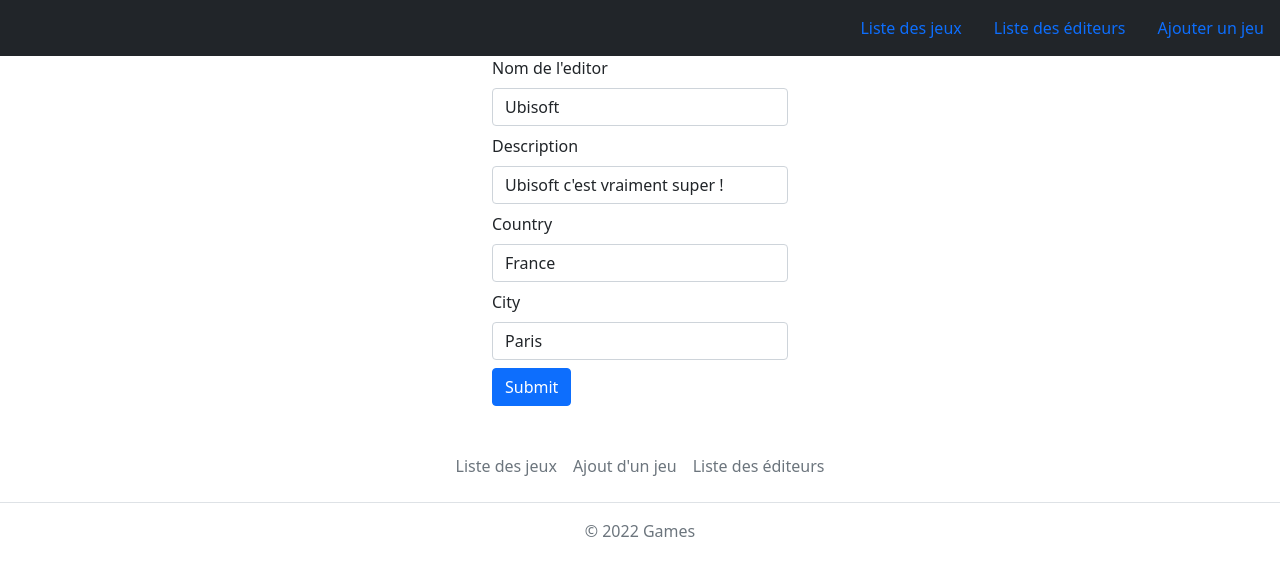
After one commit to AntoineRog/ProjetPhPWSF, a PHP site: page /updateEditor.php?id=1 in a window 1280 px wide. The commit adds this page. Shown: the top 576 px of the page. Run offline with PHP 8.4, Linux system fonts and the light colour scheme; data comes from the database, SQL or seed files in the repository.

Commit message:
un peu de truc en plus

```diff
--- a/index.php
+++ b/index.php
@@ -10,7 +10,7 @@ $games = $stmt->fetchAll(PDO::FETCH_ASSOC);
 $allgames = $db->query('SELECT * FROM games ORDER BY id DESC');
 if (isset($_GET['search']) and !empty($_GET['search'])) {
     $recherche = htmlspecialchars($_GET['search']);
-    $allgames = $db->query('SELECT * FROM games WHERE name LIKE "%' . $recherche . '%" ORDER BY id DESC');
+    $allgames = $db->query('SELECT * FROM games WHERE name_game LIKE "%' . $recherche . '%" ORDER BY id DESC');
 }
 ?>
 
--- /dev/null
+++ b/updateEditor.php
@@ -0,0 +1,67 @@
+<?php
+
+include('Config/db.php');
+
+if (
+    $_POST &&
+    isset($_POST['name']) && $_POST['name'] !== '' &&
+    isset($_POST['description']) && $_POST['description'] !== '' &&
+    isset($_POST['country']) && $_POST['country'] !== '' &&
+    isset($_POST['city']) && $_POST['city'] !== ''
+) {
+    $req = $db->prepare('UPDATE editor SET name =:name, description = :description, country = :country, city = :city WHERE id='  . $_GET['id']);
+
+    $req->execute([
+        'name' => $_POST['name'],
+        'description' => $_POST['description'],
+        'country' => $_POST['country'],
+        'city' => $_POST['city']
+    ]);
+
+    header('Location: indexEditor.php');
+    exit;
+} else {
+    $response = $db->query('SELECT * FROM editor WHERE id_editor=' . $_GET['id']);
+    $data = $response->fetch();
+}
+
+?>
+
+<!DOCTYPE html>
+<html lang="en">
+
+<head>
+    <meta charset="UTF-8">
+    <meta http-equiv="X-UA-Compatible" content="IE=edge">
+    <meta name="viewport" content="width=device-width, initial-scale=1.0">
+    <link href="https://cdn.jsdelivr.net/npm/bootstrap@5.1.3/dist/css/bootstrap.min.css" rel="stylesheet" integrity="sha384-1BmE4kWBq78iYhFldvKuhfTAU6auU8tT94WrHftjDbrCEXSU1oBoqyl2QvZ6jIW3" crossorigin="anonymous">
+    <title>Update</title>
+</head>
+
+<body>
+    <?php include('Components/Header.php'); ?>
+
+    <form class="container" style=" width: 25%;" method="POST">
+        <div class="mb-2">
+            <label class="form-label">Nom de l'editor</label>
+            <input type="text" name="name" class="form-control" value="<?php echo $data['name']; ?>">
+        </div>
+        <div class=" mb-2">
+            <label class="form-label">Description</label>
+            <input type="text" name="description" class="form-control" value="<?php echo $data['description']; ?>">
+        </div>
+        <div class="mb-2">
+            <label class="form-label">Country</label>
+            <input type="text" name="price" class="form-control" value="<?php echo $data['country']; ?>">
+        </div>
+        <div class="mb-2">
+            <label class="form-label">City</label>
+            <input type="text" name="device" class="form-control" value="<?php echo $data['city']; ?>">
+        </div>
+        <button type="submit" class="btn btn-primary">Submit</button>
+    </form>
+
+    <?php include('Components/Footer.php'); ?>
+</body>
+
+</html>
```
Also changed, not shown: deleteEditor.php (added, +11 -0 lines), showEditor.php (+4 -5 lines).
